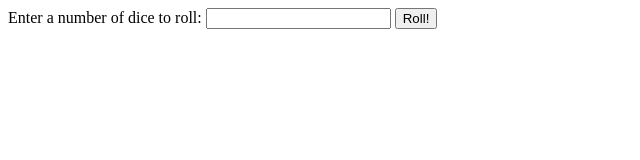
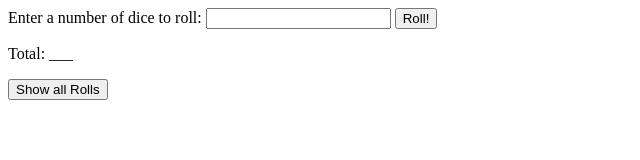
Before and after one commit to toddLM/dice_roller, a plain HTML site: page index.html in a window 1280 px wide. Shown: the whole page, without its empty margins (0-640 px from the left). Drawn offline with Linux system fonts and the light colour scheme.

Commit message:
added show all rolls button

```diff
--- a/index.html
+++ b/index.html
@@ -12,7 +12,8 @@
     <label for="numDice">Enter a number of dice to roll:</label>
     <input type="text" id="numDice" name="numDice">
     <button class="roll" id="rollButton" type="button">Roll!</button>
-
+    <p>Total: <span id="diceTotal">___</span> </p>
+    <button type="button" id="showAllRolls">Show all Rolls</button>
 </body>
 
 </html>
```
